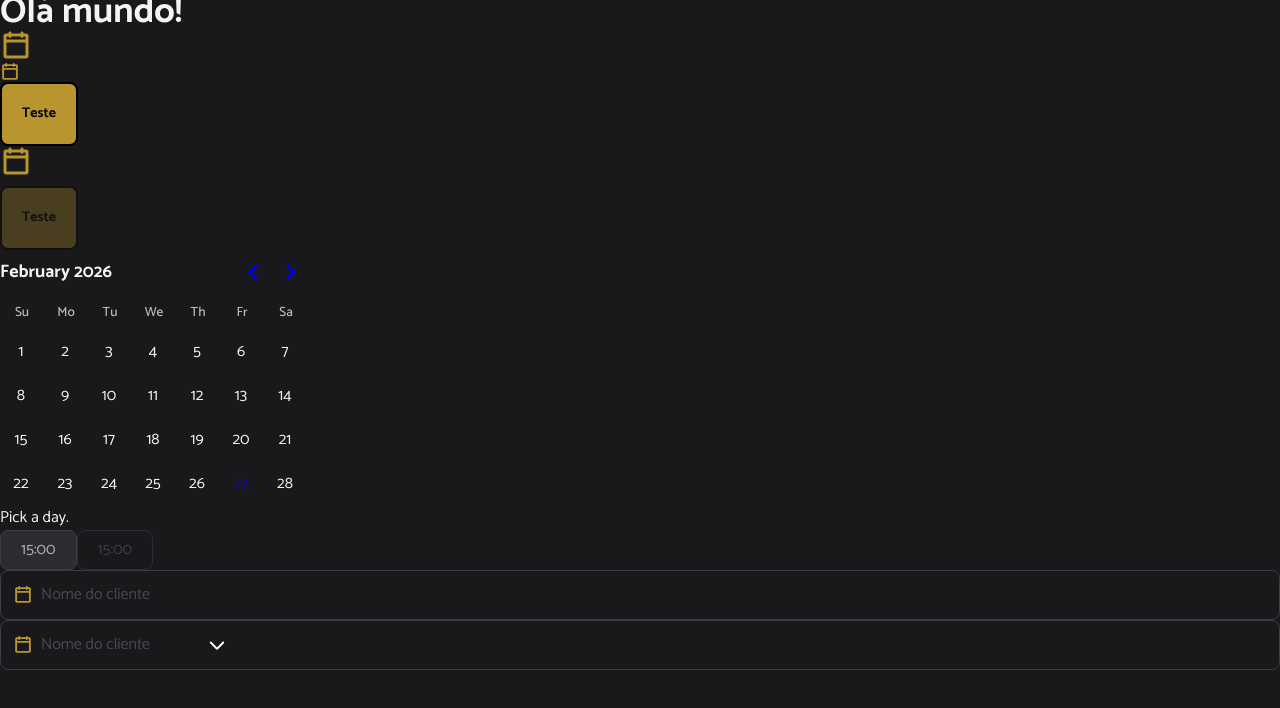
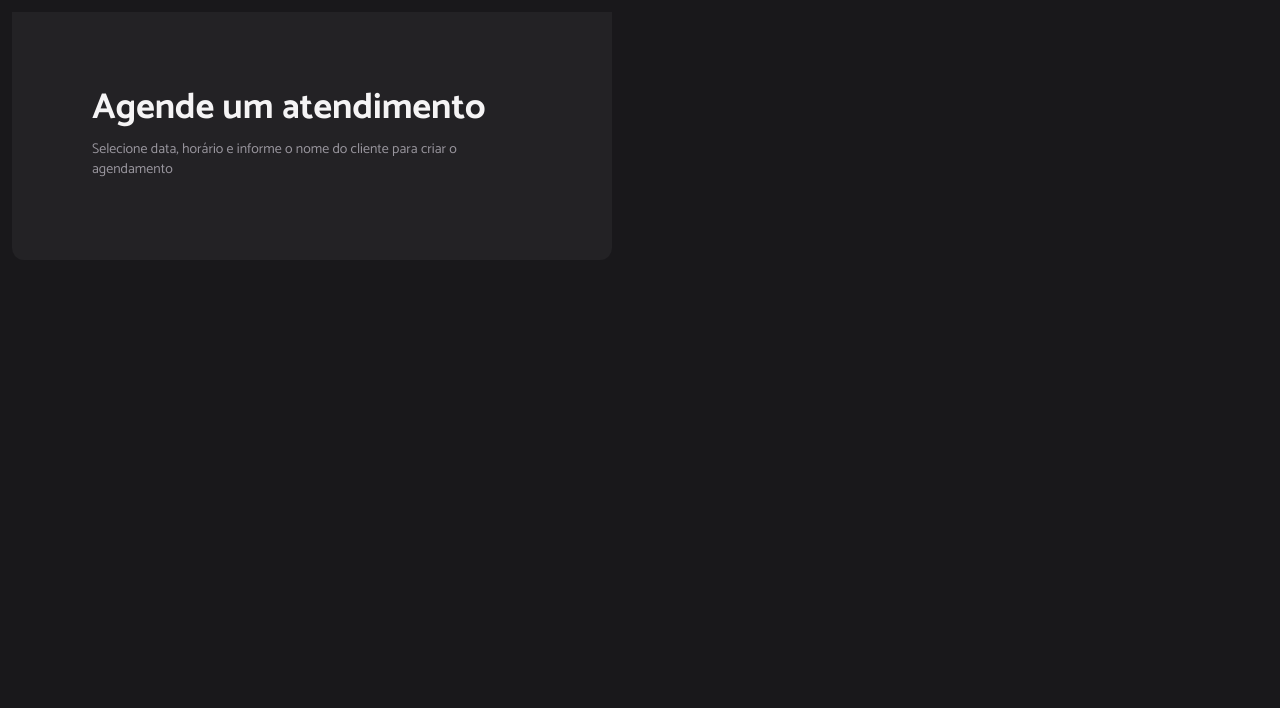
Before and after one commit to MarcosAntonioFerreira/plataforma-de-agendamento-react-2026, a React (Vite) app: page /home in a window 1280 px wide. Shown: the top 708 px of the page. Built offline with nearby package versions, Linux system fonts and the light colour scheme.

Commit message:
feat: subindo core-components, layout-components e page-components

```diff
--- a/package.json
+++ b/package.json
@@ -15,6 +15,7 @@
     "react": "^19.2.0",
     "react-day-picker": "^9.14.0",
     "react-dom": "^19.2.0",
+    "react-router": "^7.13.1",
     "tailwindcss": "^4.2.1"
   },
   "devDependencies": {
--- a/src/App.tsx
+++ b/src/App.tsx
@@ -1,55 +1,15 @@
-import Text from "./components/text";
-import CalendarBlank from "./assets/icons/CalendarBlank.svg?react";
-import Icon from "./components/icon";
-import Button from "./components/button";
-import InputChekbox from "./components/input-checkbox";
-import ButtonIcon from "./components/button-icon";
-import InputText from "./components/input-text";
-import DropDownCalendar from "./components/dropdown-calendar";
+
+import { BrowserRouter, Routes, Route } from "react-router";
+import PageComponents from "./pages/page-components";
+import PageHome from "./pages/page-home";
 
 export default function App() {
-
   return (
-    <>
-      <Text variant="title-lg-bold">
-        Olá mundo!
-      </Text>
-      <CalendarBlank className="fill-yellow" />
-      <Icon svg={CalendarBlank} className='fill-gray-100' />
-      <Button
-        onClick={() => alert("teste")}
-      >Teste</Button>
-      <ButtonIcon
-        icon={CalendarBlank}
-        onClick={() => alert("teste")}
-      />
-      <Button
-        disabled
-        onClick={() => alert("teste")}
-      >Teste</Button>
-      <DropDownCalendar
-      />
-      <InputChekbox>
-        15:00
-      </InputChekbox>
-      <InputChekbox
-        disabled={true}
-      >
-        15:00
-      </InputChekbox>
-      <InputText
-        icon={CalendarBlank}
-        placeholder="Nome do cliente"
-        className="focus:outline-none"
-      />
-      <InputText
-        icon={CalendarBlank}
-        mode="calendar"
-        placeholder="Nome do cliente"
-        className="focus:outline-none"
-      />
-
-    </>
-
+    <BrowserRouter>
+      <Routes>
+        <Route path="/componentes" element={<PageComponents />} />
+        <Route path="/home" element={<PageHome />} />
+      </Routes>
+    </BrowserRouter>
   )
 }
--- /dev/null
+++ b/src/components/container.tsx
@@ -0,0 +1,37 @@
+import { cva, type VariantProps } from "class-variance-authority";
+import React from "react"
+
+export const containerVariants = cva(`
+    flex flex-col
+    `, {
+    variants: {
+        variant: {
+            left_content: "max-w-[37.5rem] px-20 py-20 m-3 rounded-b-xl bg-gray-700"
+        }
+    },
+    defaultVariants: {
+        variant: "left_content"
+    }
+});
+
+interface ContainerProps extends VariantProps<typeof containerVariants>,
+    React.ComponentProps<"div"> {
+    as?: keyof React.JSX.IntrinsicElements;
+}
+
+export default function Container({
+    as = "div",
+    variant,
+    children,
+    className,
+    ...props
+}: ContainerProps) {
+    return React.createElement(
+        as,
+        {
+            className: containerVariants({ variant, className }),
+            ...props,
+        },
+        children
+    )
+}
--- a/src/components/icon.tsx
+++ b/src/components/icon.tsx
@@ -6,7 +6,7 @@ export const iconVariants = cva(``, {
         variant: {
             icon_input: "w-5 h-5 fill-yellow",
             icon_button: "w-6 h-7 fill-yellow",
-            icon_dropdown: "w-4 h-4 fill-gray-300"
+            icon_dropdown: "w-4 h-4 fill-gray-300",
         }
     },
     defaultVariants: {
@@ -21,10 +21,11 @@ interface IconProps extends React.ComponentProps<"svg">,
 
 export default function Icon({
     svg: SvgComponent,
+    variant,
     className,
     ...props
 }: IconProps) {
     return (
-        <SvgComponent className={iconVariants({ className })} {...props} />
+        <SvgComponent className={iconVariants({ className, variant })} {...props} />
     )
 }
--- a/src/components/input-text.tsx
+++ b/src/components/input-text.tsx
@@ -5,7 +5,7 @@ import CaretDown from "../assets/icons/CaretDown.svg?react"
 import DropDownCalendar from "./dropdown-calendar";
 
 export const inpuTextVariants = cva(`
-    flex items-center  rounded-lg group gap-2
+    flex flex-row items-center  rounded-lg group gap-2
     `, {
     variants: {
         variant: {
@@ -51,21 +51,21 @@ export default function InputText({
     const [filledValue, setFilledValue] = useState("");
     const [openPopUpCaledar, setOpenPopUpCalendar] = useState(false);
 
-    const containerInput= useRef<HTMLDivElement>(null);
+    const containerInput = useRef<HTMLDivElement>(null);
 
     useEffect(() => {
-        function handleClickOutside(event: MouseEvent){
-            if(
+        function handleClickOutside(event: MouseEvent) {
+            if (
                 containerInput.current &&
                 !containerInput.current.contains(event.target as Node)
-            ){
+            ) {
                 setOpenPopUpCalendar(false);
             }
         }
 
-        document.addEventListener("mousedown",handleClickOutside);
+        document.addEventListener("mousedown", handleClickOutside);
 
-        return() => {
+        return () => {
             document.removeEventListener("mousedown", handleClickOutside);
         };
     }, []);
@@ -78,7 +78,7 @@ export default function InputText({
 
     return (
         <div ref={containerInput}>
-            <div  className={inpuTextVariants(({ className }))}>
+            <div className={inpuTextVariants(({ className }))}>
                 <Icon
                     svg={icon}
                 />
@@ -104,7 +104,7 @@ export default function InputText({
                     {...props}
                 />
                 {
-                    mode === "calendar" && <Icon svg={CaretDown} />
+                    mode === "calendar" && <Icon svg={CaretDown} variant="icon_dropdown" />
                 }
             </div>
             {
--- /dev/null
+++ b/src/core-components/header-left.tsx
@@ -0,0 +1,15 @@
+import Container from "../components/container";
+import Text from "../components/text";
+
+export default function HeaderLeft() {
+    return (
+        <Container >
+            <Text variant={"title-lg-bold"} className="text-gray-100 leading-8" >
+                Agende um atendimento
+            </Text>
+            <Text variant={"text-sm-regular"} className="text-gray-300 mt-4 leading-5" >
+                Selecione data, horário e informe o nome do cliente para criar o agendamento
+            </Text>
+        </Container>
+    )
+}
--- /dev/null
+++ b/src/pages/page-components.tsx
@@ -0,0 +1,54 @@
+import Text from "../components/text";
+import CalendarBlank from "../assets/icons/CalendarBlank.svg?react";
+import Icon from "../components/icon";
+import Button from "../components/button";
+import InputChekbox from "../components/input-checkbox";
+import ButtonIcon from "../components/button-icon";
+import InputText from "../components/input-text";
+import DropDownCalendar from "../components/dropdown-calendar";
+
+export default function PageComponents() {
+    return (
+        <>
+            <Text variant="title-lg-bold">
+                Olá mundo!
+            </Text>
+            <CalendarBlank className="fill-yellow" />
+            <Icon svg={CalendarBlank} className='fill-gray-100' />
+            <Button
+                onClick={() => alert("teste")}
+            >Teste</Button>
+            <ButtonIcon
+                icon={CalendarBlank}
+                onClick={() => alert("teste")}
+            />
+            <Button
+                disabled
+                onClick={() => alert("teste")}
+            >Teste</Button>
+            <DropDownCalendar
+            />
+            <InputChekbox>
+                15:00
+            </InputChekbox>
+            <InputChekbox
+                disabled={true}
+            >
+                15:00
+            </InputChekbox>
+            <InputText
+                icon={CalendarBlank}
+                placeholder="Nome do cliente"
+                className="focus:outline-none"
+            />
+            <InputText
+                icon={CalendarBlank}
+                mode="calendar"
+                placeholder="Nome do cliente"
+                className="focus:outline-none"
+            />
+
+        </>
+
+    )
+}
--- /dev/null
+++ b/src/pages/page-home.tsx
@@ -0,0 +1,11 @@
+import Container from "../components/container";
+import HeaderLeft from "../core-components/header-left";
+
+export default function PageHome() {
+    return (
+        <>
+            <HeaderLeft />
+
+        </>
+    )
+}
```
Also changed, not shown: src/pages/layout-main.tsx (added, +7 -0 lines), src/assets/icons/CaretDown.svg, 1 other file (tests, documents, lock files or other folders).
